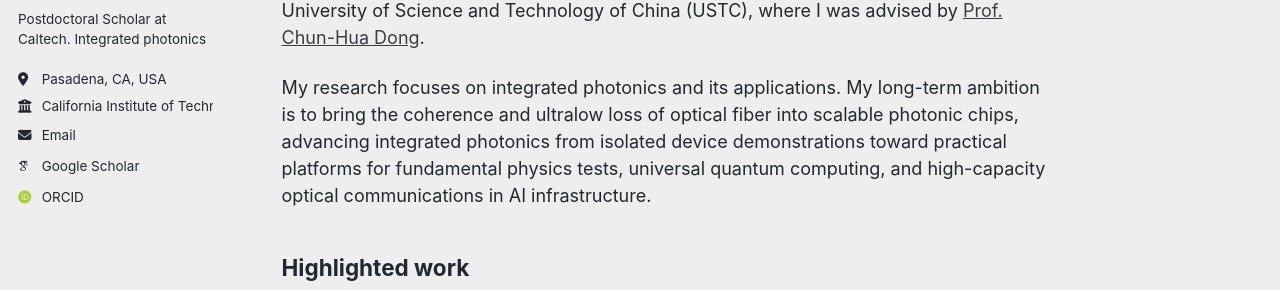
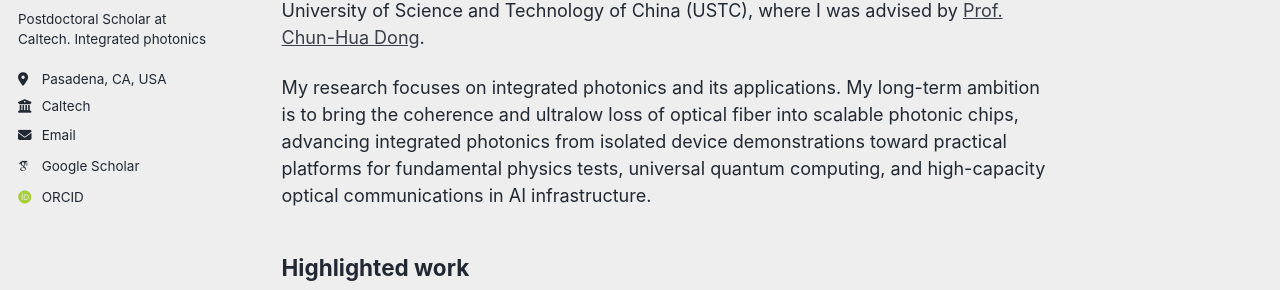
Before and after one commit to hjchen17/hjchen17.github.io, a Jekyll site: the page built from _pages/about.md, in a window 1280 px wide. Shown: the part 305-595 px from the top of the page. Built offline with Jekyll 4.4.1, drawn with Linux system fonts in a browser that asks for light colours; some web fonts are replaced; a script bundle is joined from its source files by our own code; library files that are not in the unit come from our copies.

Commit message:
Update _config.yml

```diff
--- a/_config.yml
+++ b/_config.yml
@@ -28,7 +28,7 @@ author:
   pronouns         : # example: "she/her"
   bio              : "Postdoctoral Scholar at Caltech. Integrated photonics"
   location         : "Pasadena, CA, USA"
-  employer         : "California Institute of Technology"
+  employer         : "Caltech"
   uri              : # URL
   email            : "haojing@caltech.edu"
 
```
